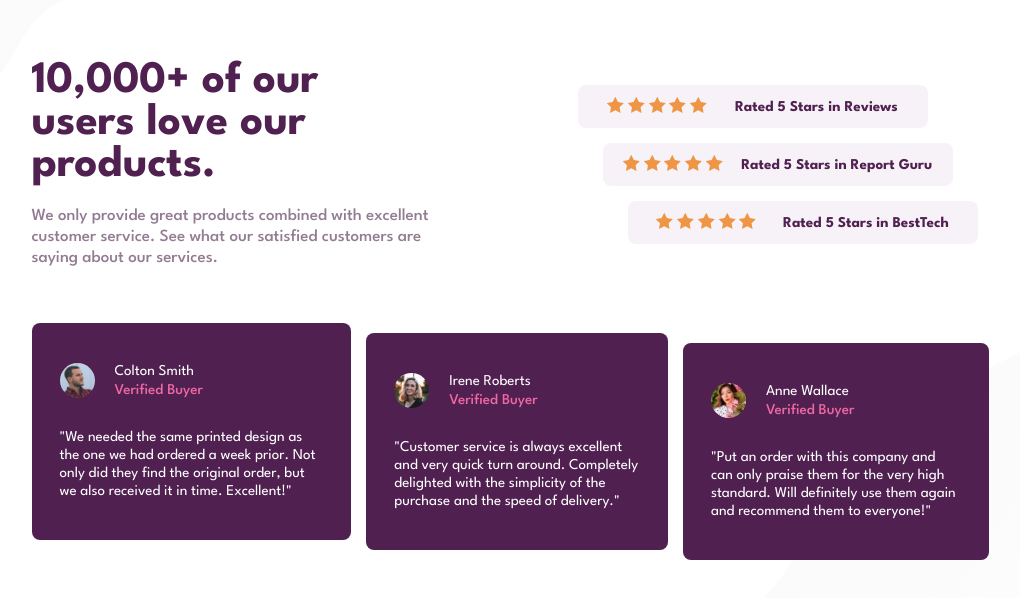
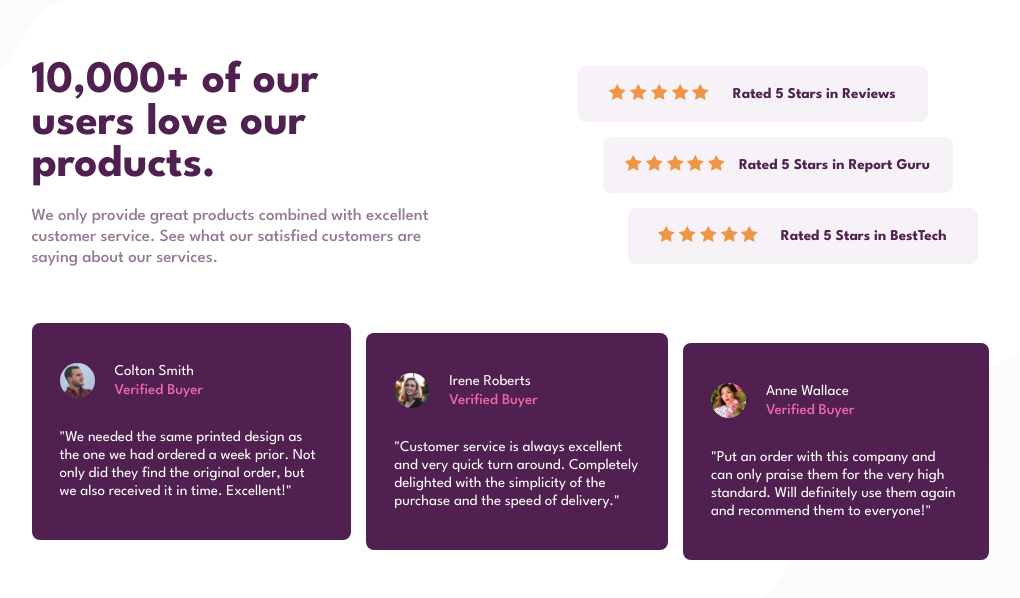
Before and after one commit to bmyab/Social-Proof-Section, a plain HTML site: page index.html in a window 1280 px wide. Shown: the part 102-700 px from the top of the page, without its empty margins (130-1150 px from the left). Drawn offline with Linux system fonts and the light colour scheme.

Commit message:
Update index.css

```diff
--- a/css/index.css
+++ b/css/index.css
@@ -162,6 +162,7 @@ body{
     justify-content: space-evenly;
     align-items: center;
     gap: 1rem;
+    padding:1.85rem
   }
   .main .main__stars .star .star__text{
     margin: 0;
```
